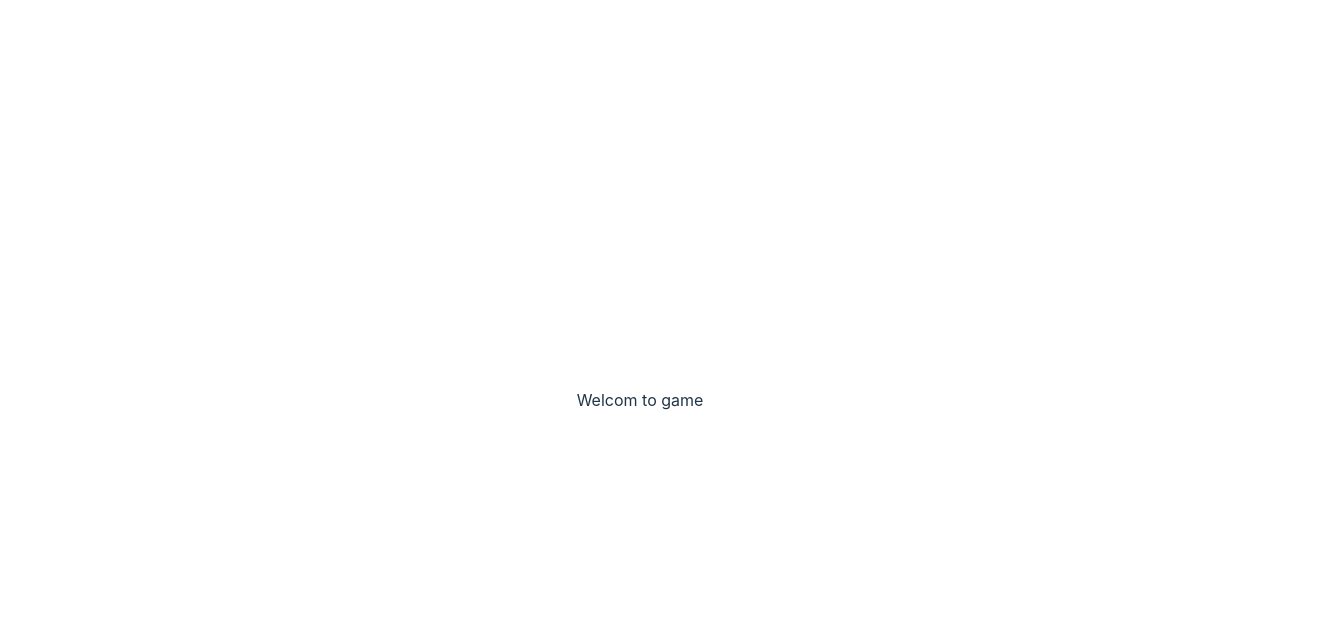
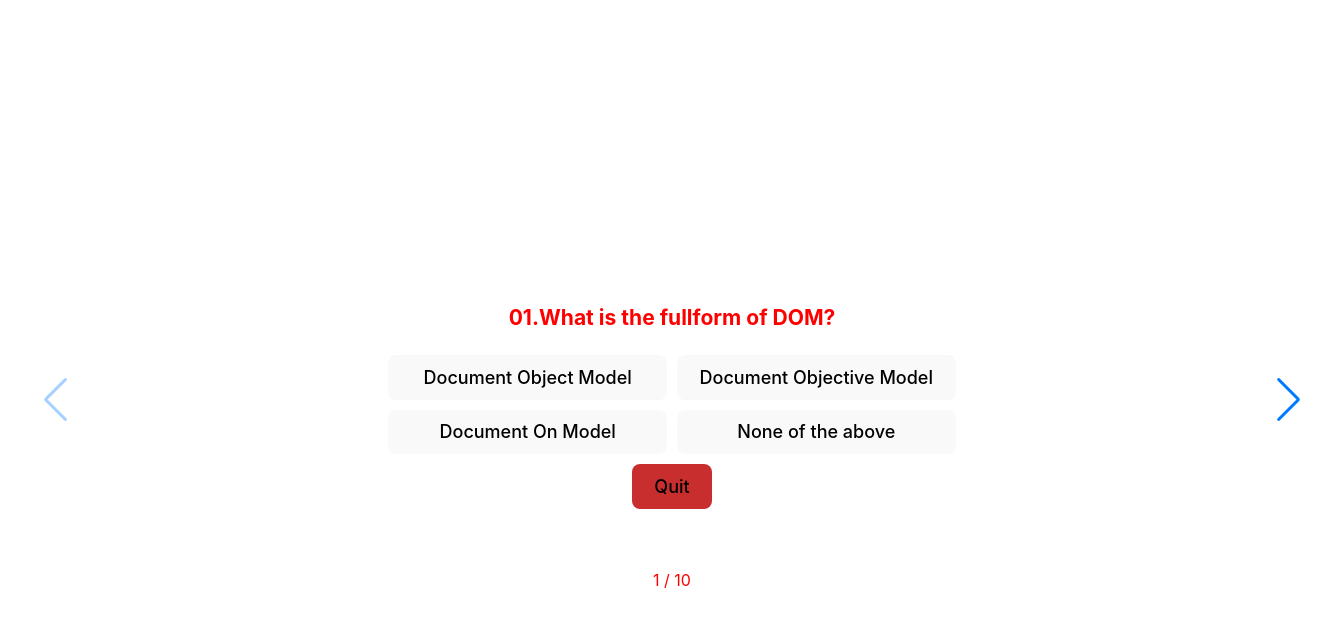
Before and after one commit to Sourav-KK/Quiz_app, a React (Vite) app: page / in a window 1280 px wide. Both pictures are taken after a click on the button "Play". Shown: the top 626 px of the page, 1344 px wide, since content can reach past the window. Built offline with nearby package versions, Linux system fonts and the light colour scheme.

Commit message:
quiz.json added, auth added for player using rtk, swipper for each question in quiz implemented

```diff
--- a/package.json
+++ b/package.json
@@ -10,9 +10,12 @@
     "preview": "vite preview"
   },
   "dependencies": {
+    "@reduxjs/toolkit": "^2.2.5",
     "react": "^18.2.0",
     "react-dom": "^18.2.0",
-    "react-router-dom": "^6.23.1"
+    "react-redux": "^9.1.2",
+    "react-router-dom": "^6.23.1",
+    "swiper": "^11.1.4"
   },
   "devDependencies": {
     "@types/react": "^18.2.66",
--- a/src/Components/Home/Playbtn.tsx
+++ b/src/Components/Home/Playbtn.tsx
@@ -1,10 +1,21 @@
-import { Link } from "react-router-dom";
+import { useDispatch } from "react-redux";
+import { alllowEntry } from "../../Utilities/Redux/Slices/Auth";
+import { useNavigate } from "react-router-dom";
 
 const Playbtn = () => {
+  const Nav = useNavigate();
+
+  const dispatch = useDispatch();
+
+  const handlePlay = () => {
+    dispatch(alllowEntry());
+    Nav("/play");
+  };
+
   return (
     <div className="flex">
-      <button type="button">
-        <Link to={"/play"}>Play</Link>
+      <button type="button" onClick={handlePlay}>
+        Play
       </button>
     </div>
   );
--- a/src/Pages/Game/Game.tsx
+++ b/src/Pages/Game/Game.tsx
@@ -1,34 +1,93 @@
 import { useEffect, useState } from "react";
+import Quiz_content from "../../Utilities/Questions.json";
+import { Swiper, SwiperSlide } from "swiper/react";
 
+// Import Swiper styles
+import "swiper/css";
+import "swiper/css/pagination";
+import "swiper/css/navigation";
+
+import "../../Styles/swiper.css";
+
+import { Pagination, Navigation } from "swiper/modules";
+import { useNavigate } from "react-router-dom";
+import type { RootState } from "../../Utilities/Redux/Store";
+import { useSelector, useDispatch } from "react-redux";
+import { denyEntry } from "../../Utilities/Redux/Slices/Auth";
+
+interface QuizI {
+  id: string;
+  question: string;
+  options: string[];
+  answer: string;
+}
 const Game = () => {
-  // const [isFullScreen, setIsFullScreen] = useState(
-  //   document.fullscreenElement != null
-  // );
+  const Nav = useNavigate();
+  const allowEntry = useSelector((state: RootState) => state.Auth.isAuthorized);
+  const dispatch = useDispatch();
 
-  // useEffect(() => {
-  //   const checkFullScreen = () => {
-  //     if (!document.fullscreenElement) {
-  //       alert(
-  //         "You are not in full screen mode. Press OK to enter full screen."
-  //       );
-  //       handleFullScreen();
-  //     }
-  //   };
+  const [quizs, setQuizs] = useState<QuizI[]>([]);
 
-  //   const handleFullScreen = () => {
-  //     document.documentElement.requestFullscreen().catch((e) => {
-  //       console.error(e);
-  //     });
-  //   };
+  useEffect(() => {
+    setQuizs(Quiz_content);
 
-  //   checkFullScreen();
-  // }, []);
+    if (!allowEntry) {
+      Nav("/");
+    }
+    return () => {
+      allowEntry;
+    };
+  }, [allowEntry, Nav]);
 
-  // if (!isFullScreen) {
-  //   alert("Please enable fullscreen mode");
-  // }
+  console.log(quizs, "qwizess");
 
-  return <div>Welcom to game</div>;
+  const handleQuit = () => {
+    alert("are you sure");
+    dispatch(denyEntry());
+    Nav("/");
+  };
+
+  return (
+    <div className="swiper-holder">
+      <Swiper
+        pagination={{
+          type: "fraction",
+        }}
+        navigation={true}
+        modules={[Pagination, Navigation]}
+        className="mySwiper"
+      >
+        {quizs.map((elem) => (
+          <SwiperSlide key={elem.id} className="quiz-holder">
+            <div className="question-holder">
+              <h3>
+                {elem.id}.{elem.question}
+              </h3>
+            </div>
+
+            <div className="option-holder">
+              {elem.options.map((item) => (
+                <button type="button">{item}</button>
+              ))}
+            </div>
+
+            <div className="quiz-btn-holder">
+              <button type="button" className="quit-btn" onClick={handleQuit}>
+                Quit
+              </button>
+              {elem.id === "10" && (
+                <>
+                  <button type="button" className="submit-btn">
+                    Submit
+                  </button>
+                </>
+              )}
+            </div>
+          </SwiperSlide>
+        ))}
+      </Swiper>
+    </div>
+  );
 };
 
 export default Game;
--- a/src/Pages/Home/Home.tsx
+++ b/src/Pages/Home/Home.tsx
@@ -1,8 +1,29 @@
+import { useEffect } from "react";
 import Instructions from "../../Components/Home/Instructions";
 import Playbtn from "../../Components/Home/Playbtn";
 import "../../Styles/App.css";
+import type { RootState } from "../../Utilities/Redux/Store";
+import { useSelector, useDispatch } from "react-redux";
+import { denyEntry } from "../../Utilities/Redux/Slices/Auth";
+import { useNavigate } from "react-router-dom";
 
 function App() {
+  const Nav = useNavigate();
+
+  const allowEntry = useSelector((state: RootState) => state.Auth.isAuthorized);
+  const dispatch = useDispatch();
+
+  useEffect(() => {
+    if (allowEntry) {
+      dispatch(denyEntry());
+
+      Nav("/");
+    }
+    return () => {
+      allowEntry;
+    };
+  }, []);
+
   return (
     <div className="main">
       <div className="start-holder">
--- /dev/null
+++ b/src/Styles/swiper.css
@@ -0,0 +1,55 @@
+body {
+      padding: 0;
+      margin: 0;
+      height: 100%;
+      width: 100%;
+      color: red;
+}
+
+.swiper-holder {
+      height: 400px;
+}
+
+.swiper {
+      width: 100%;
+      height: 100%;
+}
+
+.swiper-slide {
+      text-align: center;
+      font-size: 18px;
+      background: #fff;
+      display: flex;
+      justify-content: center;
+      align-items: center;
+}
+
+.swiper-slide img {
+      display: block;
+      width: 100%;
+      height: 100%;
+      object-fit: cover;
+}
+
+.quiz-holder {
+      display: flex;
+      flex-direction: column;
+}
+
+.option-holder {
+      display: grid;
+      grid-template-columns: 1fr 1fr;
+      gap: 10px;
+}
+
+.quiz-btn-holder {
+      padding: 10px;
+}
+
+.quit-btn {
+      background: rgb(200, 46, 46);
+}
+
+.submit-btn {
+      background: rgb(27, 176, 27);
+}
--- /dev/null
+++ b/src/Utilities/Questions.json
@@ -0,0 +1,97 @@
+[
+  {
+    "id": "01",
+    "question": "What is the fullform of DOM?",
+    "options": [
+      "Document Object Model",
+      "Document Objective Model",
+      "Document On Model",
+      "None of the above"
+    ],
+    "answer": "Document Object Model"
+  },
+  {
+    "id": "02",
+    "question": "What is JSX in ReactJS?",
+    "options": [
+      "A state management library",
+      "An HTML file",
+      "A syntax extension for JavaScript",
+      "None of the above"
+    ],
+    "answer": "A syntax extension for JavaScript"
+  },
+  {
+    "id": "03",
+    "question": "In React, what is used to pass data to a component from outside?",
+    "options": ["SetState", "Props", "State", "Hooks"],
+    "answer": "Props"
+  },
+  {
+    "id": "04",
+    "question": "What is the purpose of the setState method in React?",
+    "options": [
+      "To update the component’s state",
+      "To force re-rendering of a component",
+      "To set initial state",
+      "To access the DOM"
+    ],
+    "answer": "To update the component’s state"
+  },
+  {
+    "id": "05",
+    "question": "What of the following is used in React.js to increase performance?",
+    "options": [
+      "Original DOM",
+      "Virtual DOM",
+      "Both A and B.",
+      "None of the above."
+    ],
+    "answer": "Virtual DOM"
+  },
+  {
+    "id": "06",
+    "question": "What is the default port where webpack-server runs?",
+    "options": ["3000", "8080", "3030", "6060"],
+    "answer": "3000"
+  },
+  {
+    "id": "07",
+    "question": "How many numbers of elements a valid react component can return?",
+    "options": ["1", "2", "3", "Unlimited"],
+    "answer": "1"
+  },
+  {
+    "id": "08",
+    "question": "What is the declarative way to render a dynamic list of components based on values in an array?",
+    "options": [
+      "Using the reduce array method",
+      "Using the <Each /> component",
+      "Using the Array.map() method",
+      "With a for/while loop"
+    ],
+    "answer": "Using the Array.map() method"
+  },
+  {
+    "id": "09",
+    "question": "What is a state in React?",
+    "options": [
+      "A permanent storage.",
+      "Internal storage of the component.",
+      "External storage of the component.",
+      "None of the above."
+    ],
+    "answer": "Internal storage of the component."
+  },
+  {
+    "id": "10",
+    "question": "What are the two ways to handle data in React?",
+    "options": [
+      "State & Props",
+      "Services & Components",
+      "State & Services",
+      "State & Component"
+    ],
+    "answer": "State & Props"
+  }
+]
--- /dev/null
+++ b/src/Utilities/Redux/Slices/Auth.ts
@@ -0,0 +1,27 @@
+import { createSlice } from "@reduxjs/toolkit";
+
+export interface CounterState {
+  isAuthorized: boolean;
+}
+
+const initialState: CounterState = {
+  isAuthorized: false,
+};
+
+export const AuthSlice = createSlice({
+  name: "counter",
+  initialState,
+  reducers: {
+    alllowEntry: (state) => {
+      state.isAuthorized = true;
+    },
+    denyEntry: (state) => {
+      state.isAuthorized = false;
+    },
+  },
+});
+
+// Action creators are generated for each case reducer function
+export const { alllowEntry, denyEntry } = AuthSlice.actions;
+
+export default AuthSlice.reducer;
--- /dev/null
+++ b/src/Utilities/Redux/Store.tsx
@@ -0,0 +1,13 @@
+import { configureStore } from "@reduxjs/toolkit";
+import Authorization from "./Slices/Auth";
+
+export const store = configureStore({
+  reducer: {
+    Auth: Authorization,
+  },
+});
+
+// Infer the `RootState` and `AppDispatch` types from the store itself
+export type RootState = ReturnType<typeof store.getState>;
+// Inferred type: {posts: PostsState, comments: CommentsState, users: UsersState}
+export type AppDispatch = typeof store.dispatch;
--- a/src/main.tsx
+++ b/src/main.tsx
@@ -2,9 +2,13 @@ import React from "react";
 import "./index.css";
 import * as ReactDOM from "react-dom/client";
 import App from "./App";
+import { store } from "./Utilities/Redux/Store";
+import { Provider } from "react-redux";
 
 ReactDOM.createRoot(document.getElementById("root")!).render(
   <React.StrictMode>
-    <App />
+    <Provider store={store}>
+      <App />
+    </Provider>
   </React.StrictMode>
 );
```
Also changed, not shown: 1 other file (tests, documents, lock files or other folders).
